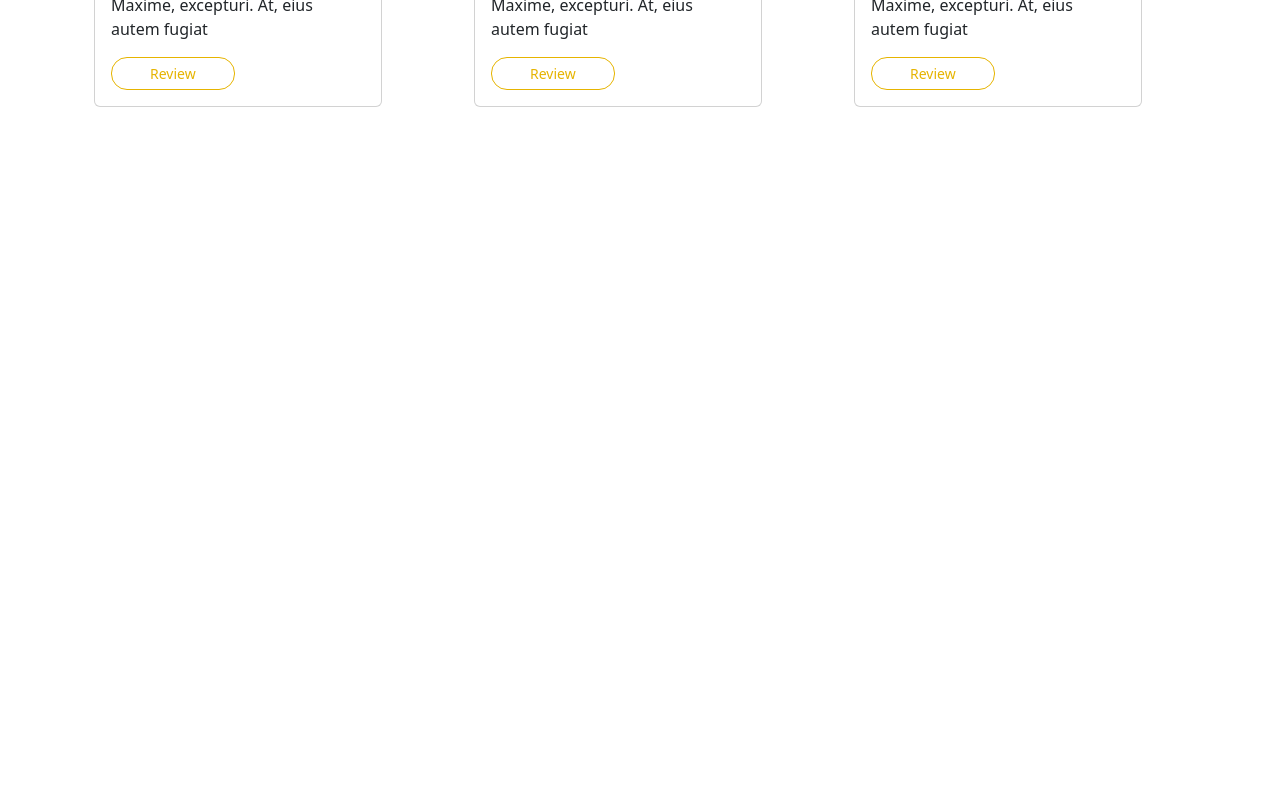
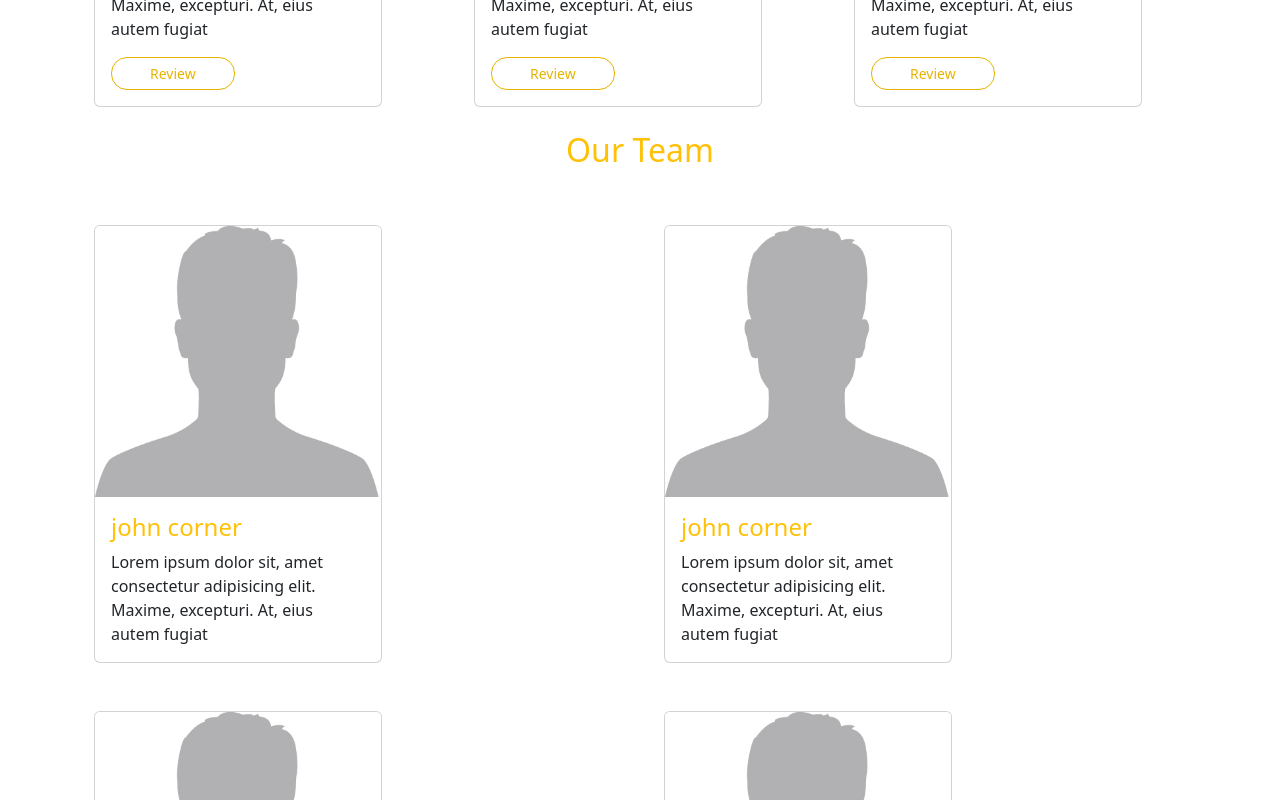
Before and after one commit to capmahin/apnito-project, a React (Create React App) app: page / in a window 1280 px wide. Shown: the part 2160-2960 px from the top of the page. Before the commit the page ends 2267 px from the top, so only its background shows below. Built offline with nearby package versions, Linux system fonts and the light colour scheme.

Commit message:
Add Team component

```diff
--- a/src/Components/Home/Home.js
+++ b/src/Components/Home/Home.js
@@ -1,5 +1,6 @@
 import React from 'react';
 import Client from '../Client/Client';
+import Team from '../Team/Team';
 import About from './About/About';
 import NavBars from './NavBars';
 import Slider from './Slider';
@@ -11,6 +12,7 @@ const Home = () => {
             <Slider/>
             <About/>
             <Client/>
+            <Team/>
         </div>
     );
 };
--- /dev/null
+++ b/src/Components/Team/Team.js
@@ -0,0 +1,27 @@
+import React from "react";
+
+import member1 from '../../image/assists/clinet/client.jpg'
+import Teams from './Teams';
+
+const teams = [
+  { id: 1, name: "john corner", img: member1 },
+  { id: 2, name: "john corner", img: member1 },
+  { id: 3, name: "john corner", img: member1 },
+  { id: 4, name: "john corner",  img: member1 },
+
+];
+
+const Team = () => {
+  return (
+    <div id="experts" className="container">
+      <h2 className="text-warning text-center mt-4">Our Team</h2>
+      <div className="row">
+        {teams.map((team) => (
+          <Teams key={team.id} team={team}></Teams>
+        ))}
+      </div>
+    </div>
+  );
+};
+
+export default Team;
--- /dev/null
+++ b/src/Components/Team/Teams.js
@@ -0,0 +1,22 @@
+import React from "react";
+
+
+const Teams = ({ team }) => {
+  const { name,img } = team;
+  return (
+    <div className="g-5 col-sm-12 col-md-6 col-lg-6">
+      <div className="card " style={{ width: "18rem" }}>
+        <img src={img} className="card-img-top" alt="..." />
+        <div className="card-body">
+          <h4 className="card-title text-warning">{name}</h4>
+          <p className="card-text">
+            Lorem ipsum dolor sit, amet consectetur adipisicing elit. Maxime, excepturi. At, eius autem fugiat
+          </p>
+
+        </div>
+      </div>
+    </div>
+  );
+};
+
+export default Teams;
```
